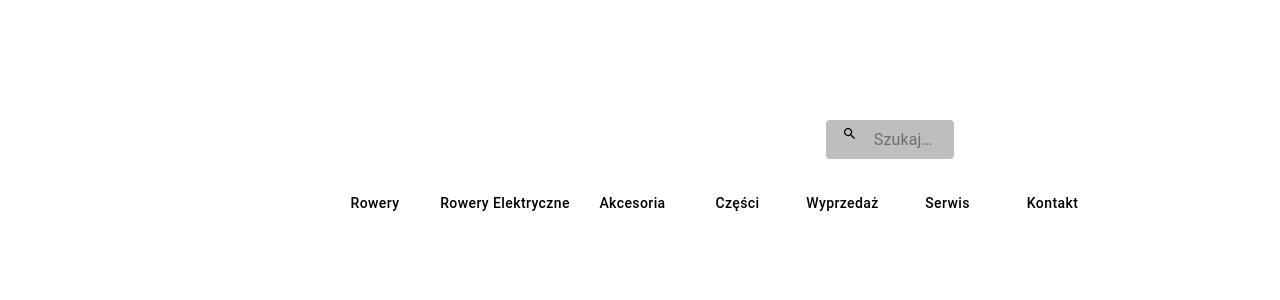
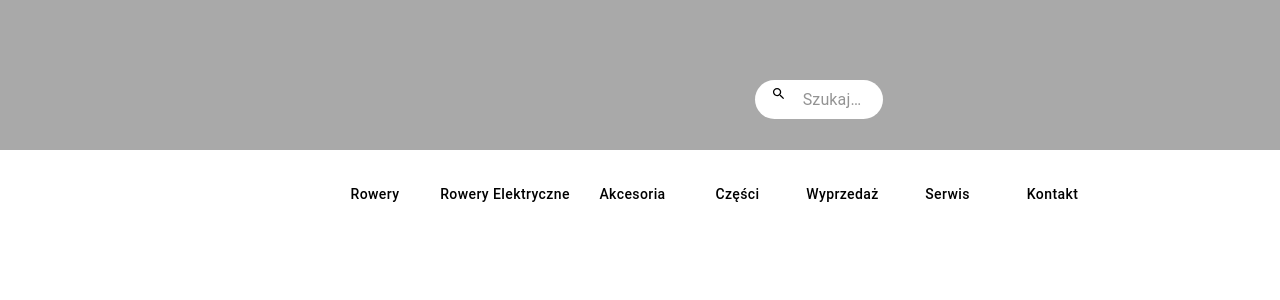
Before and after one commit to Mniszku/BikeSale, a React (Create React App) app: page / in a window 1280 px wide. Shown: the top 300 px of the page. Built offline with nearby package versions, Linux system fonts and the light colour scheme.

Commit message:
Change color/grid/

```diff
--- a/src/Home/Home.jsx
+++ b/src/Home/Home.jsx
@@ -2,19 +2,25 @@ import Grid from "@mui/material/Grid";
 import MenuButton from "../MenuButton/MenuButton";
 import Box from "@mui/material/Box";
 import SearchInput from "./SearchInput";
+
 const Home = () => {
   return (
     <>
-      <Box sx={{ marginTop: 15, width: "100%" }}>
+      <Box
+        style={{ backgroundColor: "darkgrey" }}
+        sx={{ width: "100%", height: 150 }}
+      >
         <Grid
           container
           alignContent="center"
           alignItems="center"
           justifyContent="space-evenly"
-          sx={{ mt: 2 }}
         >
-          <Grid item xs={1}></Grid>
-          <Grid item xs={1}>
+          <Grid item xs={7}></Grid>
+          {/* <Grid item xs={1} sm={4} md={2} lg={2} xl={2}>
+            <img src={} alt="" />
+          </Grid> */}
+          <Grid item xs={5}>
             <SearchInput />
           </Grid>
         </Grid>
--- a/src/Home/SearchInput.jsx
+++ b/src/Home/SearchInput.jsx
@@ -5,9 +5,9 @@ import { styled } from "@mui/material/styles";
 
 const Search = styled("div")(({ theme }) => ({
   position: "relative",
-  borderRadius: theme.shape.borderRadius,
-  backgroundColor: "#BEBEBE",
-  marginLeft: 0,
+  borderRadius: 20,
+  backgroundColor: "white",
+  marginTop: 80,
   width: "2vw",
   [theme.breakpoints.up("sm")]: {
     marginLeft: theme.spacing(1),
@@ -26,7 +26,7 @@ const SearchIconWrapper = styled("div")(({ theme }) => ({
 }));
 
 const StyledInputBase = styled(InputBase)(({ theme }) => ({
-  color: "inherit",
+  color: "#000000",
   "& .MuiInputBase-input": {
     padding: theme.spacing(1, 1, 1, 0),
 
```
Also changed, not shown: src/Logo/bike.png (added).
